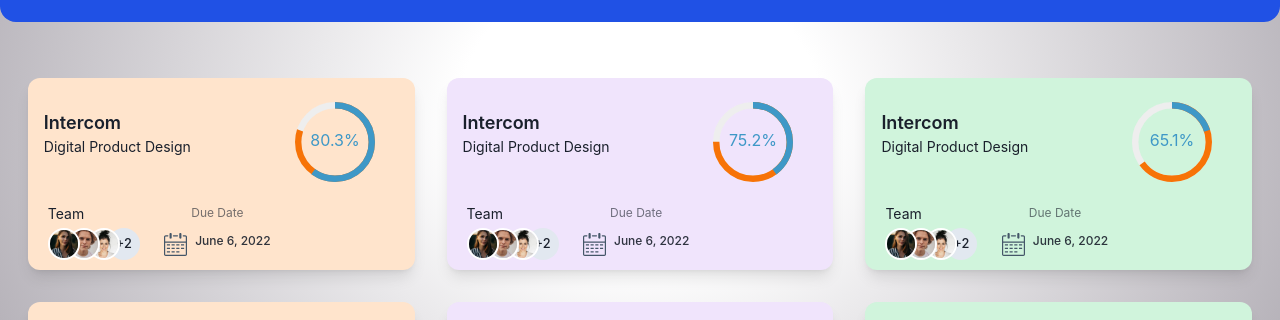
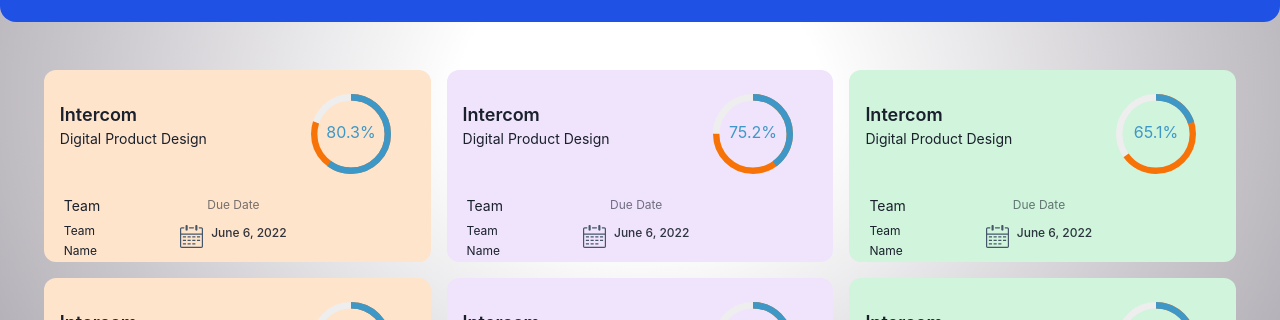
Before and after one commit to adnan2212/employee-management, a React (Vite) app: page /projects in a window 1280 px wide. Shown: the part 407-727 px from the top of the page. Built offline with nearby package versions, Linux system fonts and the light colour scheme.

Commit message:
Updated Card UI

```diff
--- a/src/components/Card.jsx
+++ b/src/components/Card.jsx
@@ -1,23 +1,17 @@
-import IMG from "../assets/img/p2.jpeg";
-import IMG2 from "../assets/img/p4.jpeg";
-import IMG3 from "../assets/img/p5.jpeg";
-import IMG4 from "../assets/img/p6.jpeg";
-import { Avatar, AvatarBadge, AvatarGroup } from "@chakra-ui/react";
 import {
   CircularProgressbar,
   CircularProgressbarWithChildren,
-  buildStyles,
+  buildStyles
 } from "react-circular-progressbar";
 import "react-circular-progressbar/dist/styles.css";
 
 import Calender from "../assets/img/calender.svg";
-import IMG5 from "../assets/img/p7.jpeg";
 
 const Card = ({ percentage1, percentage2, className }) => {
   const overall = percentage1 + percentage2 / 200;
   return (
     <>
-      <div className={`${className} m-4 flex h-48 gap-2 rounded-xl shadow-lg `}>
+      <div className={`${className} mx-2 my-2 flex h-48 gap-2 rounded-xl  `}>
         <div className=" flex items-center justify-center">
           <div className="">
             <div className="left m-2 p-2">
@@ -29,13 +23,7 @@
                 <p className="">Team</p>
                 <div className="absolute  top-4 py-2">
                   <div>
-                    <AvatarGroup size="sm" max={3}>
-                      <Avatar name="Ryan Florence" src={IMG} />
-                      <Avatar name="Segun Adebayo" src={IMG2} />
-                      <Avatar name="Kent Dodds" src={IMG3} />
-                      <Avatar name="Prosper Otemuyiwa" src={IMG4} />
-                      <Avatar name="Christian Nwamba" src={IMG5} />
-                    </AvatarGroup>
+                    <span className=" text-xs">Team Name</span>
                   </div>
                 </div>
               </div>
@@ -61,7 +49,7 @@
                 styles={buildStyles({
                   pathColor: "#F77307",
                   trailColor: "#eee",
-                  strokeLinecap: "butt",
+                  strokeLinecap: "butt"
                 })}
               >
                 {/* Foreground path */}
@@ -70,7 +58,7 @@
                   text={`${overall}%`}
                   styles={buildStyles({
                     trailColor: "transparent",
-                    strokeLinecap: "butt",
+                    strokeLinecap: "butt"
                   })}
                 />
               </CircularProgressbarWithChildren>
```
